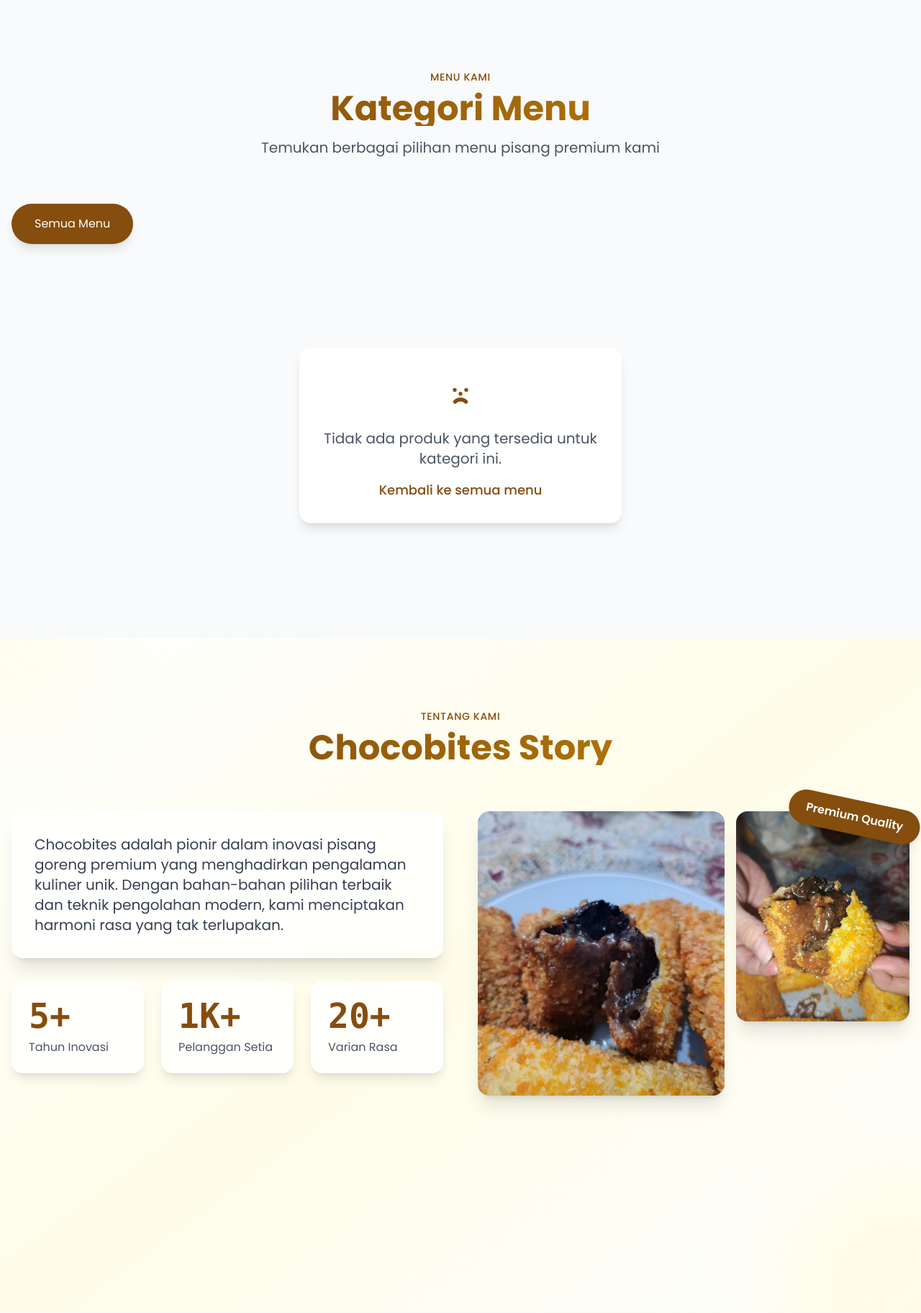
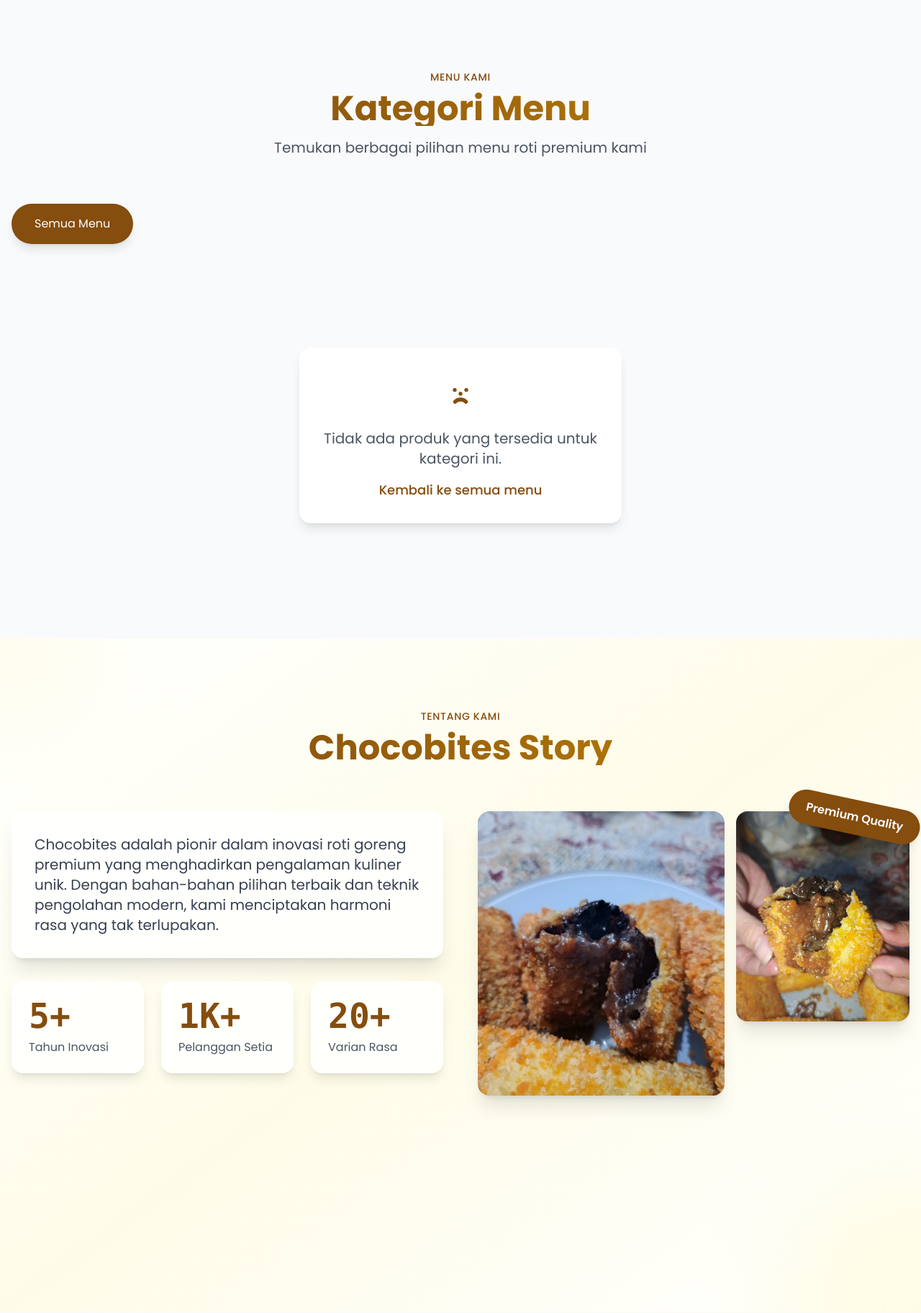
Before and after one commit to lrndwy/chocobites, a Django app: page / in a window 1280 px wide. Shown: the part 801-2625 px from the top of the page at 72% size. Run offline with Django 5.2, Linux system fonts and the light colour scheme; data that the repository does not hold is empty; some libraries are stand-ins or nearby versions.

Commit message:
mantap le

```diff
--- a/templates/base.html
+++ b/templates/base.html
@@ -7,7 +7,7 @@
 <head>
     <meta charset="UTF-8">
     <meta name="viewport" content="width=device-width, initial-scale=1.0">
-    <title>{% block title %}Chruncy bites - pisang coklat ppenuh nikmat{% endblock %}</title>
+    <title>{% block title %}Chruncy bites - roti coklat ppenuh nikmat{% endblock %}</title>
     <script src="https://cdn.tailwindcss.com"></script>
     <link href="https://fonts.googleapis.com/css2?family=Poppins:wght@300;400;500;600;700&display=swap" rel="stylesheet">
     {% block extra_css %}{% endblock %}
@@ -199,7 +199,7 @@
                         </span>
                     </div>
                     <p class="text-gray-600 leading-relaxed pr-8">
-                        Menyajikan pisang terbaik untuk pengalaman tak terlupakan. Temukan cerita di setiap gigitan kami.
+                        Menyajikan roti terbaik untuk pengalaman tak terlupakan. Temukan cerita di setiap gigitan kami.
                     </p>
                     <div class="flex space-x-5">
                         <a href="#" class="text-gray-400 hover:text-[#E1306C] transition-all duration-300 transform hover:-translate-y-1">
--- a/templates/landing_page.html
+++ b/templates/landing_page.html
@@ -1,6 +1,6 @@
 {% extends 'base.html' %}
 {% load static %}
-{% block title %}Chrunch Bites{% endblock %}
+{% block title %}Choco Bites{% endblock %}
 
 {% block content %}
 <!-- Hero Section dengan Video Background -->
@@ -15,10 +15,10 @@
     <div class="relative h-full flex items-center justify-center text-center px-4">
         <div class="max-w-4xl backdrop-blur-lg bg-white/10 rounded-3xl p-8 sm:p-12 border border-white/20 shadow-2xl hover:shadow-[0_0_40px_rgba(234,179,8,0.3)] transition-all duration-500">
             <h1 class="text-4xl sm:text-5xl md:text-6xl lg:text-7xl font-bold text-white mb-4 sm:mb-6 leading-tight animate-fade-in-up">
-                Nikmati Setiap <span class="text-yellow-300">Gigitan</span> Pisang Coklat Ternikmat
+                Nikmati Setiap <span class="text-yellow-300">Gigitan</span> Roti Coklat Ternikmat
             </h1>
             <p class="text-lg sm:text-xl md:text-2xl text-gray-200 mb-6 sm:mb-10 animate-fade-in-up delay-100">
-                Rasakan pengalaman pisang autentik dengan bahan pilihan terbaik dan racikan profesional kami
+                Rasakan pengalaman roti autentik dengan bahan pilihan terbaik dan racikan profesional kami
             </p>
             <div class="flex flex-col sm:flex-row justify-center gap-4 animate-fade-in-up delay-200">
                 <a href="{% url 'apps:product_list' %}"
@@ -52,7 +52,7 @@
     <div class="text-center mb-12 sm:mb-16">
         <span class="text-yellow-800 font-medium tracking-wider uppercase text-sm">Menu Kami</span>
         <h2 class="text-4xl sm:text-5xl font-bold mt-2 bg-gradient-to-r from-yellow-900 to-yellow-600 bg-clip-text text-transparent">Kategori Menu</h2>
-        <p class="text-lg sm:text-xl text-gray-600 mt-4">Temukan berbagai pilihan menu pisang premium kami</p>
+        <p class="text-lg sm:text-xl text-gray-600 mt-4">Temukan berbagai pilihan menu roti premium kami</p>
     </div>
 
     <!-- Categories Pills with Animation -->
@@ -147,7 +147,7 @@
             <div class="space-y-8">
                 <div class="bg-white/80 backdrop-blur-lg rounded-2xl p-4 sm:p-6 md:p-8 shadow-xl hover:shadow-2xl transition-all duration-300">
                     <p class="text-base sm:text-lg md:text-xl text-gray-700 leading-relaxed">
-                        Chocobites adalah pionir dalam inovasi pisang goreng premium yang menghadirkan pengalaman kuliner unik.
+                        Chocobites adalah pionir dalam inovasi roti goreng premium yang menghadirkan pengalaman kuliner unik.
                         Dengan bahan-bahan pilihan terbaik dan teknik pengolahan modern, kami menciptakan harmoni rasa yang tak terlupakan.
                     </p>
                 </div>
@@ -174,7 +174,7 @@
                 <div class="grid grid-cols-12 grid-rows-6 gap-4 h-[600px]">
                     <div class="col-span-7 row-span-4 rounded-2xl overflow-hidden shadow-xl">
                         <img src="{% static 'images/image-1.jpeg' %}"
-                             alt="Pisang Goreng Premium"
+                             alt="roti Goreng Premium"
                              class="w-full h-full object-cover hover:scale-110 transition-transform duration-500">
                     </div>
                     <div class="col-span-5 row-span-3 col-start-8 rounded-2xl overflow-hidden shadow-xl">
@@ -197,7 +197,7 @@
     <div class="container mx-auto px-4">
         <!-- Section Header -->
         <div class="text-center mb-16">
-            <h2 class="text-3xl md:text-4xl font-bold text-gray-900 mb-4">Kenapa Memilih Chrunch Bites?</h2>
+            <h2 class="text-3xl md:text-4xl font-bold text-gray-900 mb-4">Kenapa Memilih Choco Bites?</h2>
             <div class="w-24 h-1 bg-yellow-800 mx-auto rounded-full"></div>
         </div>
 
@@ -211,7 +211,7 @@
                         </svg>
                     </div>
                     <h3 class="text-xl font-bold text-gray-900">Rasa Istimewa</h3>
-                    <p class="text-gray-600">Kombinasi pisang pilihan dengan coklat premium menghasilkan cita rasa yang tak tertandingi</p>
+                    <p class="text-gray-600">Kombinasi roti pilihan dengan coklat premium menghasilkan cita rasa yang tak tertandingi</p>
                 </div>
             </div>
 
--- a/templates/products/product_list.html
+++ b/templates/products/product_list.html
@@ -1,11 +1,11 @@
 {% extends 'base.html' %}
 
-{% block title %}Menu Pisang - Ngopiin{% endblock %}
+{% block title %}Menu roti - Ngopiin{% endblock %}
 
 {% block content %}
 <div class="container mx-auto px-4 py-12 my-[20px] min-h-[75vh]">
     <!-- Hero Section -->
-    <h1 class="text-3xl font-bold text-gray-900 mb-8">Menu Pisang Kami</h1>
+    <h1 class="text-3xl font-bold text-gray-900 mb-8">Menu roti Kami</h1>
 
     <!-- Categories -->
     <div class="flex overflow-x-auto space-x-3 sm:space-x-4 mb-6 sm:mb-8 pb-4 scrollbar-hide">
```
